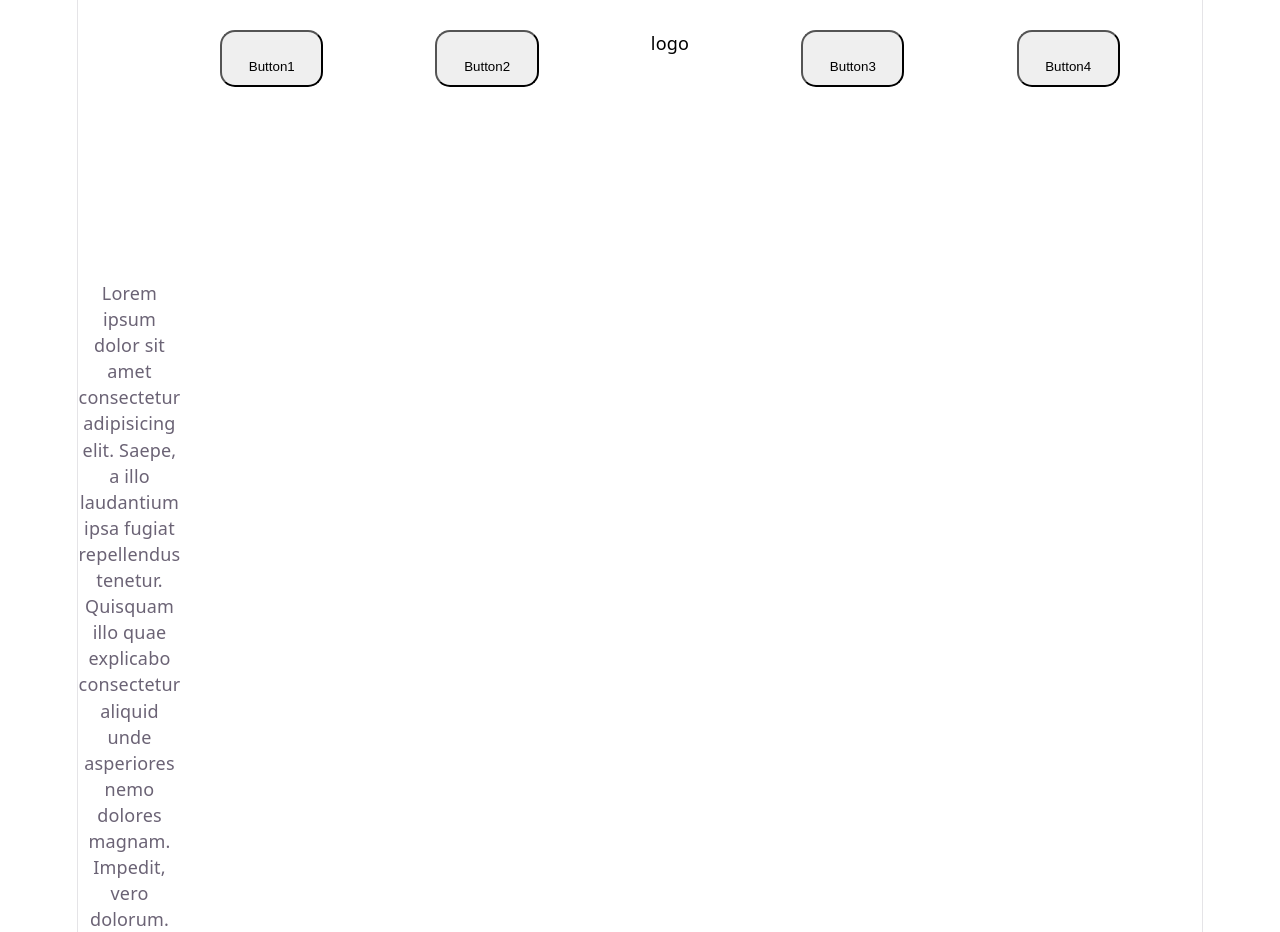
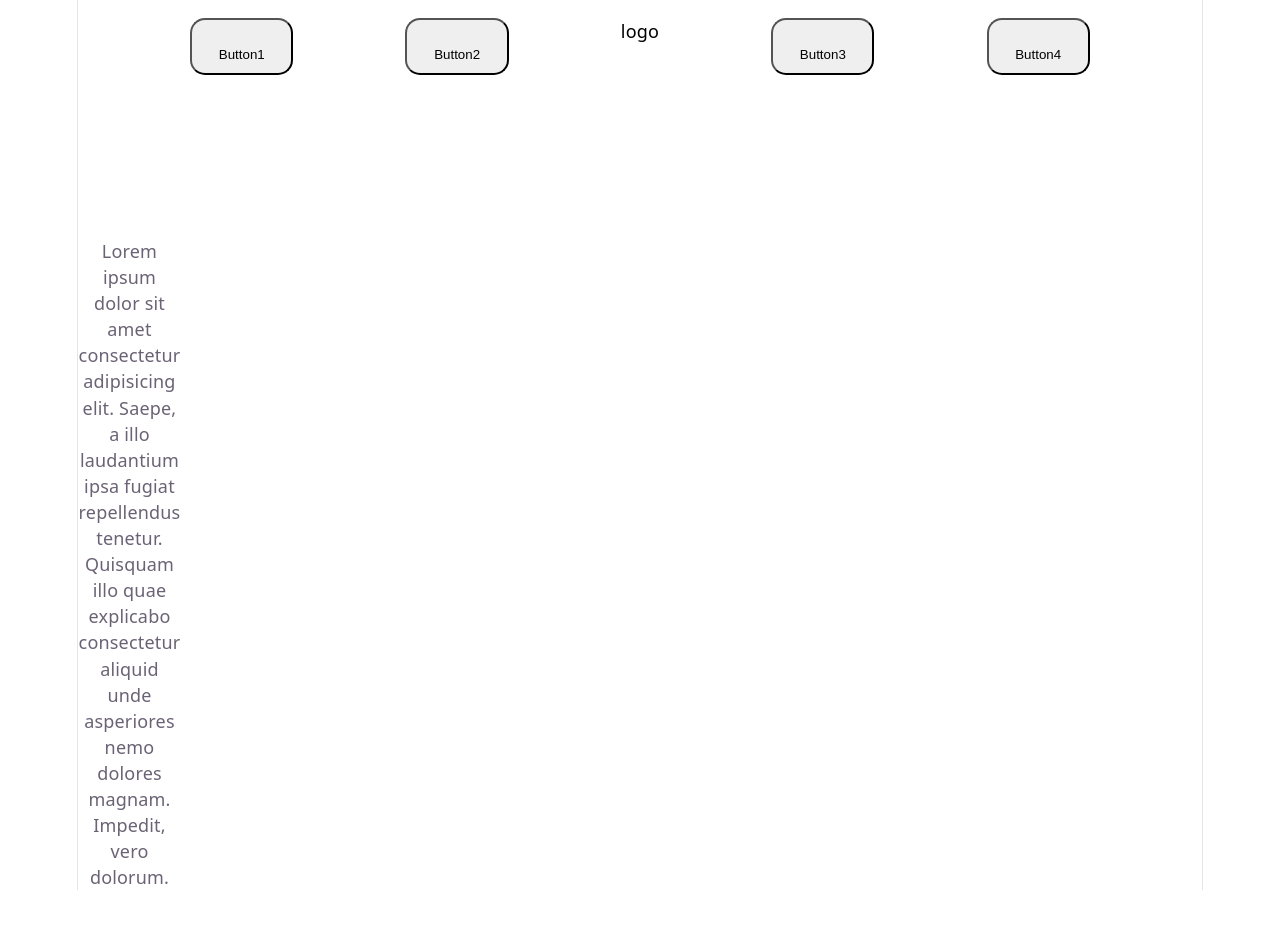
Before and after one commit to SameerUH/To-do-list-React, a React (Vite) app in the folder to-do-list/: page / in a window 1280 px wide. After the commit the page ends 890 px from the top, so only its background shows below. Built offline with nearby package versions, Linux system fonts and the light colour scheme.

Commit message:
Fixed the button spacing issue, turns out I needed to remove padding for it

```diff
--- a/to-do-list/src/App.css
+++ b/to-do-list/src/App.css
@@ -4,7 +4,7 @@
   margin: 0 auto;
   height: 20px;
   width: 100%;
-  padding: 30px;
+  margin-top: 1em;
   margin-bottom: 200px;
 }
 
@@ -21,5 +21,5 @@
 
 p {
   max-inline-size: 10ch;
-  writing-mode: sideways-rl;
+  writing-mode:sideways-rl;
 }
```
